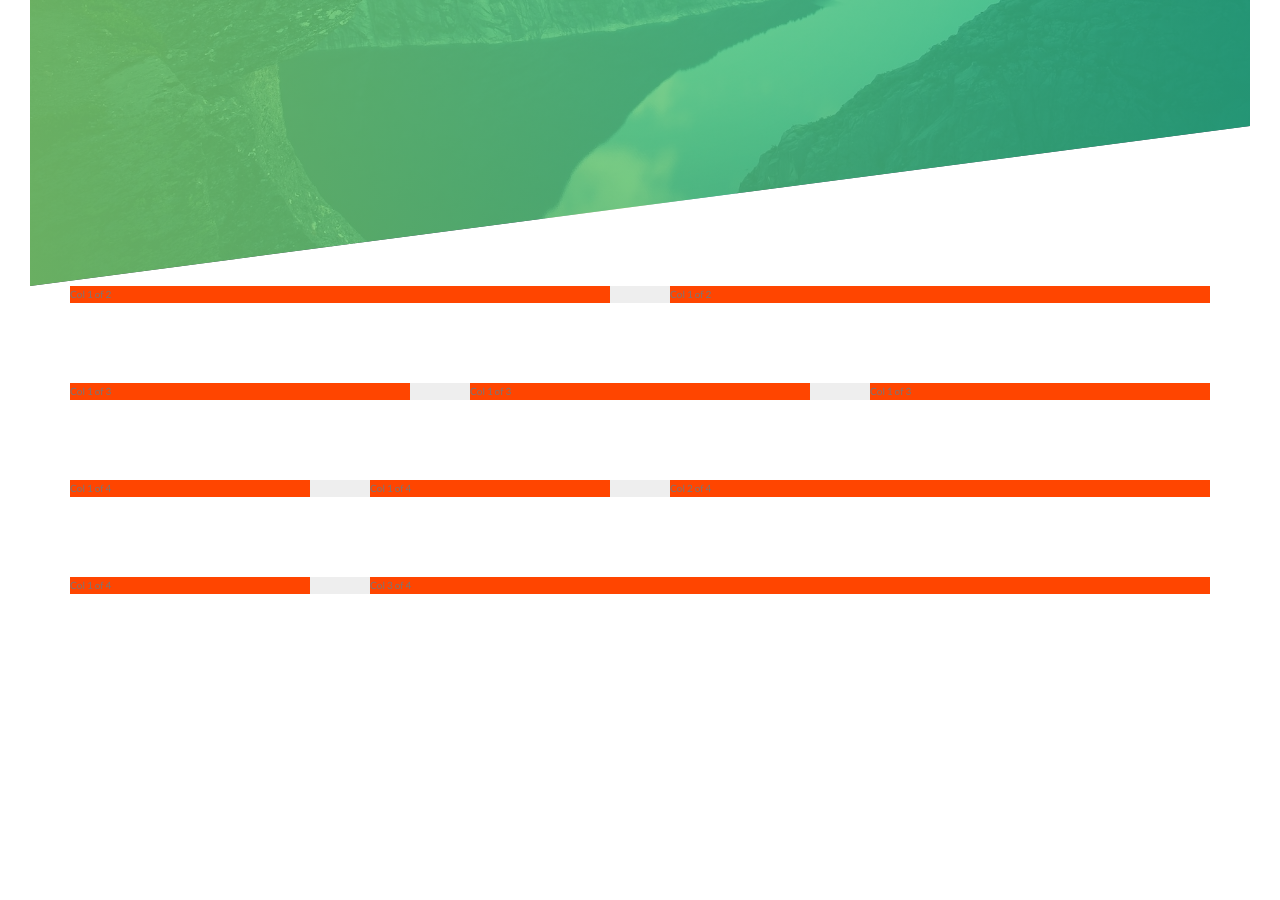
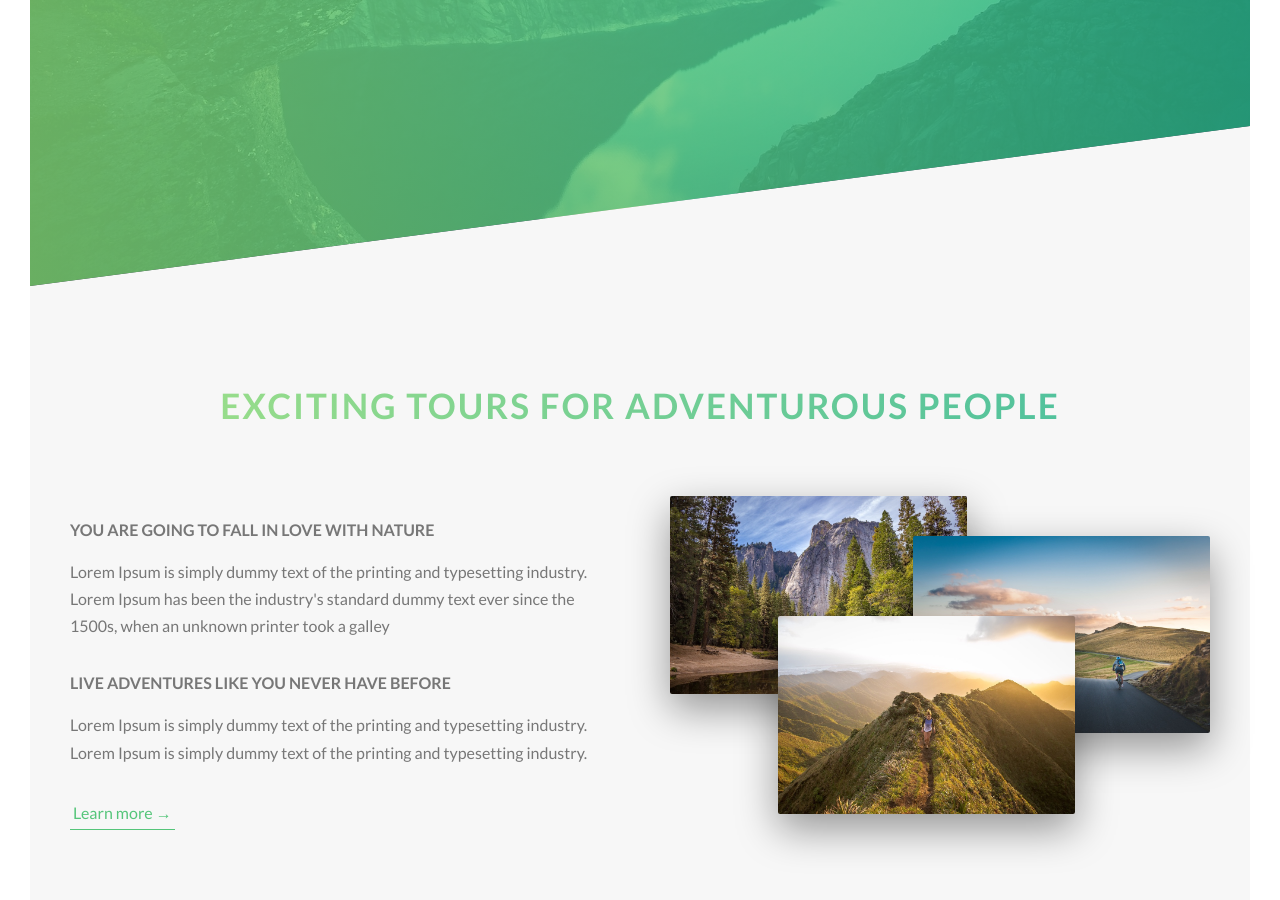
Before and after one commit to Rish-hap/AdvanceCss-Natour, a website: page index.html in a window 1280 px wide. Shown: the part 504-1404 px from the top of the page. Before the commit the page ends 1128 px from the top, so only its background shows below. Drawn offline with Linux system fonts and the light colour scheme.

Commit message:
about section with image-composition and linear-gradient heading techniqe

```diff
--- a/index.html
+++ b/index.html
@@ -27,7 +27,47 @@
                 </div>
          </header>
 
-         <section class="grid-text">
+         <main>
+            <section class="section-about">
+                <div class="u-center-text">
+                    <h2 class="heading-secondary u-margin-bottom-big">
+                        Exciting tours for adventurous people
+                    </h2>
+                   </div>
+
+                 <div class="row">
+                    <div class="col-1-of-2">
+                        <h3 class="heading-tertiary u-margin-bottom-small">
+                            You are going to fall in love with nature
+                        </h3>
+                        <p class="paragraph">
+                            Lorem Ipsum is simply dummy text of the printing and typesetting industry. Lorem Ipsum has been the industry's standard dummy text ever since the 1500s, when an unknown printer took a galley
+                        </p>
+
+                        <h3 class="heading-tertiary u-margin-bottom-small">
+                           Live adventures like you never have before
+                        </h3>
+                        <p class="paragraph">
+                            Lorem Ipsum is simply dummy text of the printing and typesetting industry. Lorem Ipsum is simply dummy text of the printing and typesetting industry.
+                        </p>
+
+                        <a href="#" class="btn-text">Learn more &rarr;</a>
+                    </div>
+                    <div class="col-1-of-2">
+                        <div class="composition">
+                            <img src="img/nat-1-large.jpg" alt="photo 1" class="composition__photo composition__photo--p1">
+                            <img src="img/nat-2-large.jpg" alt="photo 2" class="composition__photo composition__photo--p2">
+                            <img src="img/nat-3-large.jpg" alt="photo 3" class="composition__photo composition__photo--p3">
+                        </div>
+                    </div>
+                 </div>
+
+
+
+            </section>
+         </main>
+
+         <!-- <section class="grid-text">
            <div class="row">
                 <div class="col-1-of-2">
                     Col 1 of 2
@@ -69,6 +109,6 @@
                 Col 3 of 4
                 </div>
            </div>
-         </section>
+         </section> -->
     </body>
 </html>
--- a/sass/abstract/_variables.scss
+++ b/sass/abstract/_variables.scss
@@ -6,9 +6,13 @@ $color-primary-dark: #28b485;
 $color-dark-grey: #777;
 $color-white: #fff;
 $color-black: #000;
+$color-grey-light-1: #f7f7f7;
 
 
 // GRID
 $grid-width:114rem;
 $gutter-vertical: 8rem;
 $gutter-horizontal: 6rem;
+
+//FONT
+$default-font-size: 1.6rem;
--- a/sass/base/_typography.scss
+++ b/sass/base/_typography.scss
@@ -39,3 +39,35 @@ body {
         animation-timing-function: ease-in;
     }
 }
+
+.heading-secondary {
+  font-size: 3.5rem;
+  text-transform: uppercase;
+  font-weight: 700;
+  display: inline-block;
+  background-image: linear-gradient(to right,
+    rgba($color-primary-light, 0.8),
+    rgba($color-primary-dark, 0.8));
+    -webkit-background-clip: text;
+    color: transparent;
+    letter-spacing: .2rem;
+    transition: all .2s;
+
+    &:hover {
+      transform: skewY(2deg) skewX(15deg) scale(1.1);
+      scale: .5rem 1rem 2rem rgba($color-black, .2);
+    }
+}
+
+.heading-tertiary {
+  font-size: $default-font-size;
+  font-weight: 700;
+  text-transform: uppercase;
+}
+
+.paragraph {
+  font-size: $default-font-size;
+  &:not(:last-child){
+    margin-bottom: 3rem ;
+  }
+}
--- a/sass/base/_utilities.scss
+++ b/sass/base/_utilities.scss
@@ -0,0 +1,13 @@
+.u-center-text{
+    text-align: center;
+}
+
+.u-margin-bottom-big {
+    margin-bottom: 8rem;
+}
+.u-margin-bottom-medium {
+    margin-bottom: 4rem;
+}
+.u-margin-bottom-small {
+    margin-bottom: 1.5rem;
+}
--- a/sass/components/_button.scss
+++ b/sass/components/_button.scss
@@ -2,7 +2,7 @@
 .btn {
     &:link,
   &:visited {
-      font-size: 1.6rem;
+      font-size: $default-font-size;
       text-transform: uppercase;
       text-decoration: none;
       padding: 1.5rem 4rem;
@@ -52,3 +52,25 @@
       animation-fill-mode: backwards;
   }
   }
+
+  .btn-text{
+      &:link,
+      &:visited{
+        color:$color-primary;
+        display: inline-block;
+        text-decoration: none;
+        font-size: $default-font-size;
+        border-bottom: 1px solid $color-primary;
+        padding: 3px;
+      }
+      &:hover {
+            background-color: $color-primary;
+            color:$color-white;
+            box-shadow: 0 1rem 2rem rgba($color-black, 0.15);
+            transform:translateY(-2px);
+      }
+      &:active{
+        box-shadow: 0 .5rem 1rem rgba($color-black, 0.15);
+        transform:translateY(-2px);
+      }
+  }
--- /dev/null
+++ b/sass/components/_composition.scss
@@ -0,0 +1,41 @@
+.composition {
+    position: relative;
+    &__photo {
+        width: 55%;
+        box-shadow: 0 1.5rem 4rem  rgba($color-black, .4);
+        border-radius: 2px;
+        position: absolute;
+        transition: all .2s;
+        outline-offset: 1.5rem;;
+    &--p1{
+        left: 0rem;
+        top: -2rem;
+        z-index: 10;
+    }
+
+    &--p2{
+        right: 0rem;
+        top:  2rem;
+        z-index: 10;
+    }
+
+    &--p3{
+        left: 20%;
+        top:  10rem;
+        z-index: 10;
+    }
+
+    &:hover{
+    //outline used in place of border, because we can use otline-offset which is not available with border
+      outline: 1.5rem solid $color-primary;
+      transform: scale(1.05) translateY(-.5rem);
+      box-shadow: 0 2.5rem 4rem rgba($color-black, .5);
+      z-index: 20;
+    }
+    }
+
+    &:hover &__photo:not(:hover){
+        transform: scale(.95);
+    }
+
+}
--- a/sass/layout/_grid.scss
+++ b/sass/layout/_grid.scss
@@ -1,7 +1,6 @@
 
 .row {
     max-width: $grid-width;
-    background-color: #eee;
     margin: 0 auto;
     &:not(:last-child) {
         margin-bottom: $gutter-vertical;
@@ -10,9 +9,7 @@
     @include clearfix;
 
     [class^="col-"]{
-        background-color: orangered;
-         float: left;
-
+             float: left;
       &:not(:last-child){
             margin-right: $gutter-horizontal;
        }
--- a/sass/main.scss
+++ b/sass/main.scss
@@ -13,3 +13,7 @@
 
 @import "layout/header";
 @import "layout/grid";
+
+@import "pages/home";
+
+@import "components/composition";
--- a/sass/pages/home.scss
+++ b/sass/pages/home.scss
@@ -0,0 +1,5 @@
+.section-about{
+    background-color:  $color-grey-light-1;
+    padding: 25rem 0;
+    margin-top: -20vh;
+}
```
Also changed, not shown: css/style.css.
